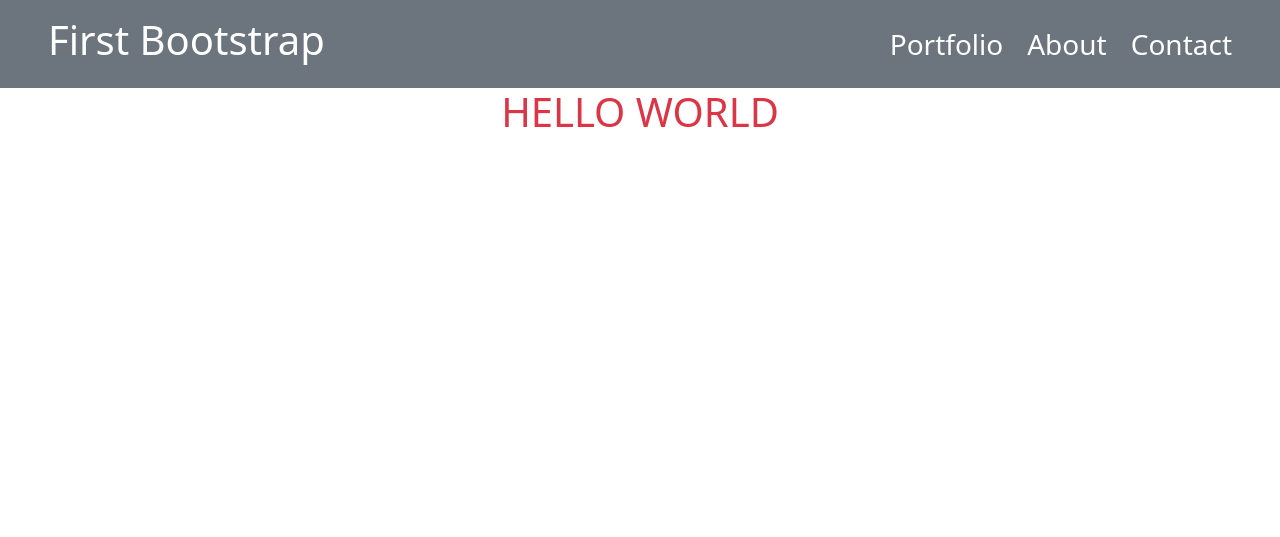
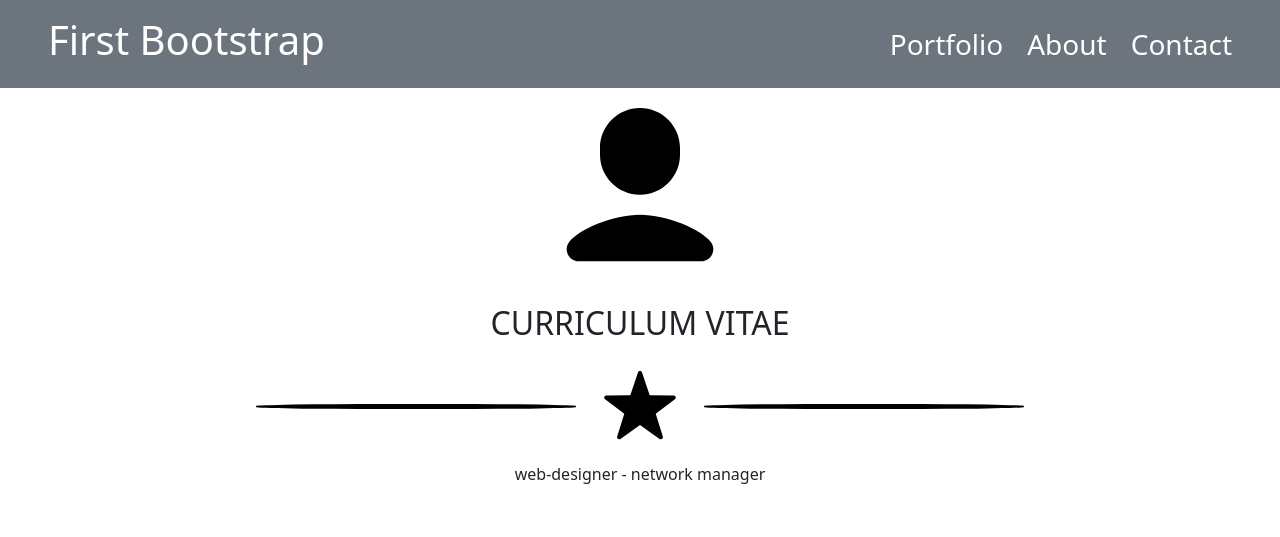
Before and after one commit to dougpxt/landing_bootstrap, a plain HTML site: page index.html in a window 1280 px wide. Drawn offline with nearby package versions, Linux system fonts and the light colour scheme.

Commit message:
feat: main

```diff
--- a/index.html
+++ b/index.html
@@ -8,6 +8,8 @@
     <link rel="stylesheet" href="./src/styles/reset.css">
     <link rel="stylesheet" href="https://cdn.jsdelivr.net/npm/bootstrap@5.3.3/dist/css/bootstrap.min.css"
         integrity="sha384-QWTKZyjpPEjISv5WaRU9OFeRpok6YctnYmDr5pNlyT2bRjXh0JMhjY6hW+ALEwIH" crossorigin="anonymous">
+    <link rel="stylesheet" href="index.html">
+    <link rel="stylesheet" href="style.css">
 </head>
 
 <body>
@@ -19,7 +21,18 @@
             <a class="text-white fs-3" href="#contact">Contact</a>
         </nav>
     </header>
-    <h1 class="text-danger d-flex justify-content-center">HELLO WORLD</h1>
+
+    <main class="w-100 d-flex flex-column justify-content-center align-items-center gap-3">
+        <img src="./src/assets/images/icons8-user.svg" alt="user-icon">
+        <h2>CURRICULUM VITAE</h2>
+        <div class="divider w-100 d-flex align-items-center justify-content-center gap-4">
+            <div class="divider-line w-25 bg-black"></div>
+            <img width="80" height="80" src="./src/assets/images/icons8-star.svg" alt="star-icon">
+            <div class="divider-line w-25 bg-black"></div>
+        </div>
+        <p>web-designer - network manager</p>
+        <p></p>
+    </main>
 </body>
 
 </html>
--- a/style.css
+++ b/style.css
@@ -1 +1,7 @@
-""
+nav{
+
+}
+.divider-line{
+    height: 5px;
+    border-radius: 40%;
+}
```
Also changed, not shown: src/assets/images/icons8-star.svg (added), src/assets/images/icons8-user.svg (added).
